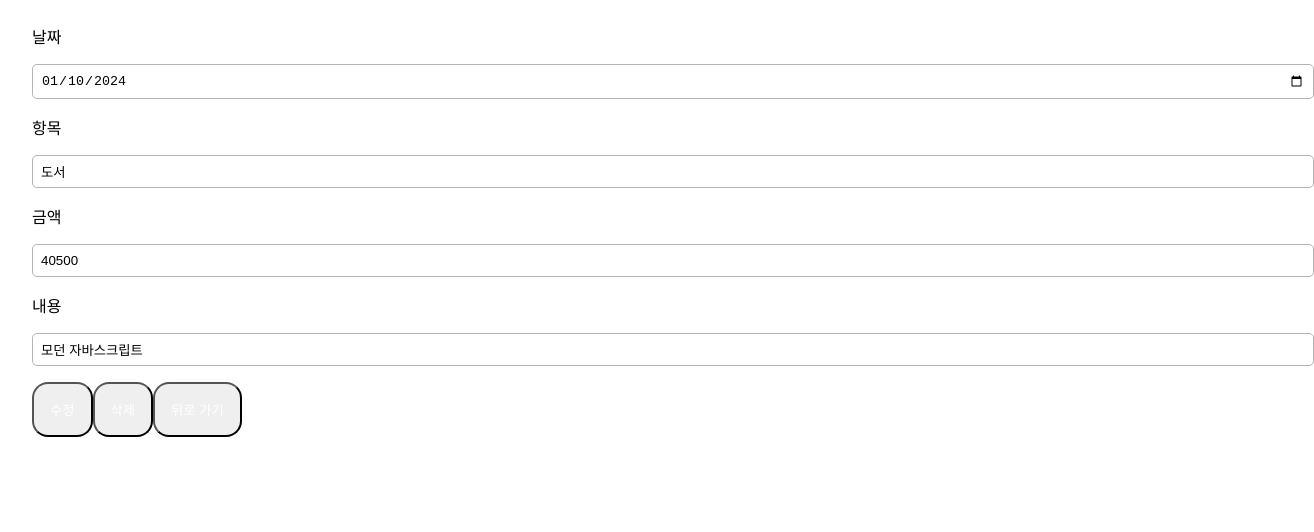
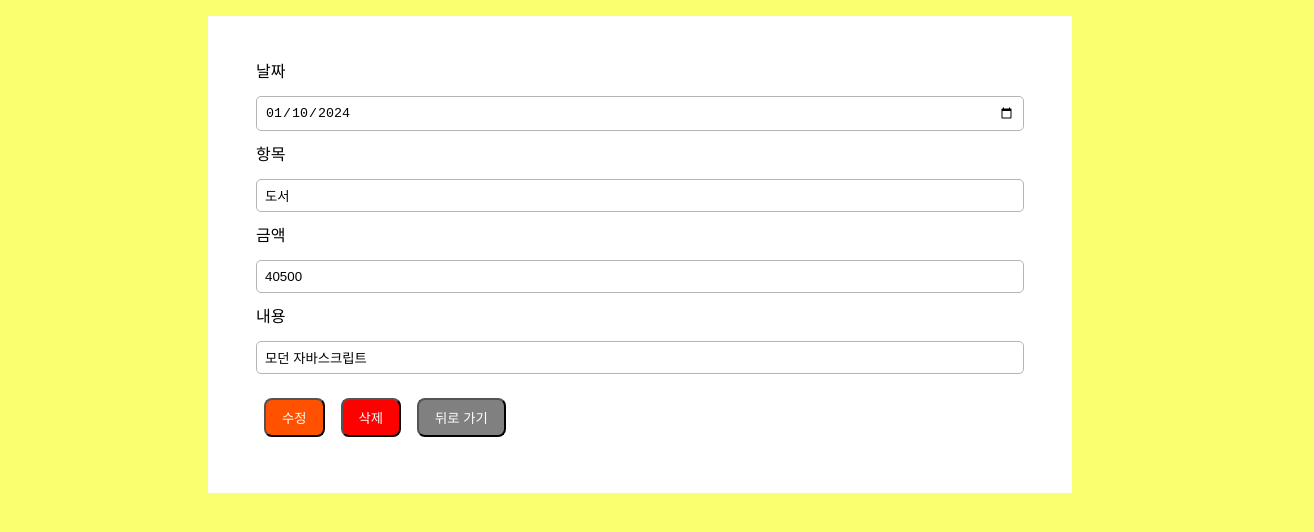
Before and after one commit to JEON-SEUNGBHIN/accountbook, a React (Vite) app: page /update/25600f72-53b4-4187-a9c2-47358580e2f8 in a window 1280 px wide. Shown: the top 532 px of the page, 1314 px wide, since content can reach past the window. Built offline with nearby package versions, Linux system fonts and the light colour scheme.

Commit message:
중간커밋(리셋 방지)

```diff
--- a/src/App.jsx
+++ b/src/App.jsx
@@ -1,5 +1,6 @@
 import React, { useState } from "react";
 import { BrowserRouter, Routes, Route } from "react-router-dom";
+import GlobalStyles from "./components/GlobalStyles";
 import Home from "./components/Home";
 import UpdateForm from "./components/UpdateForm";
 import fakeData from "./resources/fakeData.json";
@@ -8,12 +9,18 @@ function App() {
   const [spends, setSpends] = useState(fakeData);
 
   return (
-    <BrowserRouter>
-      <Routes>
-        <Route path="/" element={<Home spends={spends} setSpends={setSpends} />} />
-        <Route path="/update/:id" element={<UpdateForm spends={spends} setSpends={setSpends} />} />
-      </Routes>
-    </BrowserRouter>
+    <>
+      <GlobalStyles />
+      <BrowserRouter>
+        <Routes>
+          <Route path="/" element={<Home spends={spends} setSpends={setSpends} />} />
+          <Route
+            path="/update/:id"
+            element={<UpdateForm spends={spends} setSpends={setSpends} />}
+          />
+        </Routes>
+      </BrowserRouter>
+    </>
   );
 }
 
--- a/src/components/Home.jsx
+++ b/src/components/Home.jsx
@@ -3,7 +3,7 @@ import styled from "styled-components";
 import GlobalStyles from "./GlobalStyles";
 import RecordForm from "./RecordForm";
 import Months from "./Months";
-import RecordHistory from "./RecordHistory";
+import List from "./List";
 import fakeData from "../resources/fakeData.json";
 
 const Home = () => {
@@ -31,6 +31,18 @@ const Home = () => {
     });
   };
 
+  const handleUpdateSpend = (updatedSpend) => {
+    const updatedSpends = spends.map((spend) =>
+      spend.id === updatedSpend.id ? updatedSpend : spend
+    );
+    setSpends(updatedSpends);
+  };
+
+  const handleDeleteSpend = (deletedId) => {
+    const updatedSpends = spends.filter((spend) => spend.id !== deletedId);
+    setSpends(updatedSpends);
+  };
+
   return (
     <>
       <GlobalStyles />
@@ -45,7 +57,11 @@ const Home = () => {
         />
       </InStBox>
       <InStBox>
-        <RecordHistory spends={filteredSpends} />
+      <List
+          spends={spends}
+          filteredSpends={filterSpendsByMonth(spends, selectedMonth)}
+          onUpdate={handleUpdateSpend} onDelete={handleDeleteSpend}
+        />
       </InStBox>
     </>
   );
--- a/src/components/RecordHistory.jsx
+++ b/src/components/List.jsx
@@ -2,13 +2,13 @@ import React from "react";
 import { Link } from "react-router-dom";
 import styled from "styled-components";
 
-const RecordHistory = ({ spends }) => {
+const List = ({ filteredSpends }) => {
   return (
     <HistoryContainer>
-      {spends.length > 0 ? (
+      {filteredSpends.length > 0 ? (
         <HistoryUl>
-          {spends.map((spend) => (
-            <Link key={spend.id} to={`/update/${spend.id}`}>
+          {filteredSpends.map((spend) => (
+            <StyledLink key={spend.id} to={`/update/${spend.id}`}>
               <HistoryLi>
                 <LeftDiv>
                   <div style={{ color: "#aeaeae" }}>{spend.date}</div>
@@ -22,7 +22,7 @@ const RecordHistory = ({ spends }) => {
                   <div>{spend.amount} 원</div>
                 </RightDiv>
               </HistoryLi>
-            </Link>
+            </StyledLink>
           ))}
         </HistoryUl>
       ) : (
@@ -32,15 +32,18 @@ const RecordHistory = ({ spends }) => {
   );
 };
 
+const StyledLink = styled(Link)`
+  text-decoration: none;
+  color: inherit;
+`;
+
 const HistoryContainer = styled.div`
   width: 100%;
-  padding: 0.5rem;
 `;
 
 const HistoryUl = styled.ul`
   width: 100%;
   margin: 0 auto;
-  padding: 0;
 `;
 
 const HistoryLi = styled.li`
@@ -49,7 +52,7 @@ const HistoryLi = styled.li`
   color: #ff7700;
   justify-content: space-between;
   border: 1px solid lightgray;
-  margin: 1rem 0;
+  margin: 1rem auto;
   padding: 1rem;
   cursor: pointer;
 `;
@@ -66,15 +69,18 @@ const ContentContainer = styled.div`
 `;
 
 const Content = styled.div`
-  white-space: nowrap;
+  flex: 1;
   overflow: hidden;
   text-overflow: ellipsis;
+  white-space: nowrap;
 `;
 
 const RightDiv = styled.div`
   display: flex;
   align-items: center;
   font-weight: bold;
+  font-size: 1.2rem;
+  margin-left: auto;
 `;
 
 const NoSpends = styled.div`
@@ -84,4 +90,4 @@ const NoSpends = styled.div`
   color: gray;
 `;
 
-export default RecordHistory;
+export default List;
--- a/src/components/Months.jsx
+++ b/src/components/Months.jsx
@@ -35,7 +35,7 @@ const BoxStyle = styled.div`
     grid-template-columns: repeat(4, 1fr);
   }
 
-  @media (max-width: 800px) {
+  @media (max-width: 600px) {
     grid-template-columns: repeat(3, 1fr);
   }
 
--- a/src/components/UpdateForm.jsx
+++ b/src/components/UpdateForm.jsx
@@ -2,7 +2,7 @@ import React, { useRef, useEffect } from "react";
 import { useParams, useNavigate } from "react-router-dom";
 import styled from "styled-components";
 
-const UpdateForm = ({ setSpends, spends }) => {
+const UpdateForm = ({ spends, setSpends }) => {
   const { id } = useParams();
   const navigate = useNavigate();
   const spend = spends.find((s) => s.id === id);
@@ -22,8 +22,15 @@ const UpdateForm = ({ setSpends, spends }) => {
   }, [spend]);
 
   const deleteSpend = (id) => {
-    setSpends(spends.filter((spend) => spend.id !== id));
-    navigate("/");
+    const isConfirmed = window.confirm("정말로 삭제하시겠습니까?");
+    if (isConfirmed) {
+      const updatedSpends = spends.filter((spend) => spend.id !== id);
+      setSpends(updatedSpends);
+      navigate("/"); // 메인 페이지로 이동
+      alert("삭제되었습니다!");
+    } else {
+      navigate(-1); // 이전 페이지로 돌아감
+    }
   };
 
   const editSpend = (e) => {
@@ -43,8 +50,6 @@ const UpdateForm = ({ setSpends, spends }) => {
     navigate("/"); // 수정 후 메인 페이지로 이동
   };
 
-  if (!spend) return <div>지출 항목을 찾을 수 없습니다.</div>;
-
   return (
     <UpdateFormStyle onSubmit={editSpend}>
       날짜
@@ -55,36 +60,57 @@ const UpdateForm = ({ setSpends, spends }) => {
       <UpdateInputStyle type="text" ref={amountRef} />
       내용
       <UpdateInputStyle type="text" ref={contentRef} />
-      <UpdateBtnStyle type="submit">수정</UpdateBtnStyle>
-      <UpdateBtnStyle type="button" onClick={() => deleteSpend(spend.id)}>
-        삭제
-      </UpdateBtnStyle>
-      <UpdateBtnStyle type="button" onClick={() => navigate(-1)}>
-        뒤로 가기
-      </UpdateBtnStyle>
+      <ButtonContainer>
+        <UpdateBtnStyle type="submit">수정</UpdateBtnStyle>
+        <UpdateBtnStyleDelete
+          type="button"
+          onClick={() => deleteSpend(spend.id)}
+        >
+          삭제
+        </UpdateBtnStyleDelete>
+        <UpdateBtnStyleBack type="button" onClick={() => navigate(-1)}>
+          뒤로 가기
+        </UpdateBtnStyleBack>
+      </ButtonContainer>
     </UpdateFormStyle>
   );
 };
 
 const UpdateFormStyle = styled.form`
-  width: 100%;
+  width: 60%;
   background-color: white;
-  padding: 0.5rem;
-  margin: 1rem;
+  padding: 3rem;
+  margin: 1rem auto;
+  display: flex;
+  flex-direction: column;
 `;
 
 const UpdateInputStyle = styled.input`
-  width: 100%;
   margin: 1rem 0;
   padding: 0.5rem;
   border: 1px solid #b4b4b4;
   border-radius: 5px;
 `;
 
+const ButtonContainer = styled.div`
+  display: flex;
+`;
+
 const UpdateBtnStyle = styled.button`
-  padding: 1rem;
+  background-color: #ff5100;
   color: white;
-  border-radius: 1rem;
+  border-radius: 0.5rem;
+  margin: 0.5rem;
+  padding: 0.5rem 1rem;
+  cursor: pointer;
+`;
+
+const UpdateBtnStyleDelete = styled(UpdateBtnStyle)`
+  background-color: red;
+`;
+
+const UpdateBtnStyleBack = styled(UpdateBtnStyle)`
+  background-color: gray;
 `;
 
 export default UpdateForm;
```
